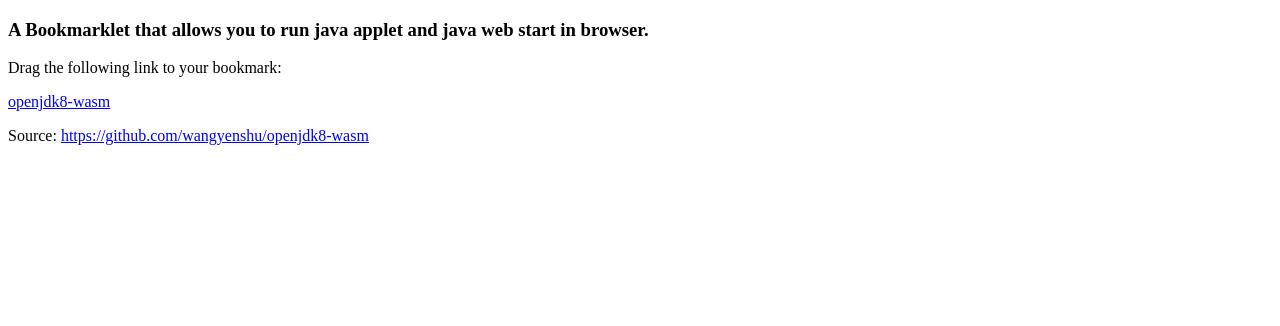
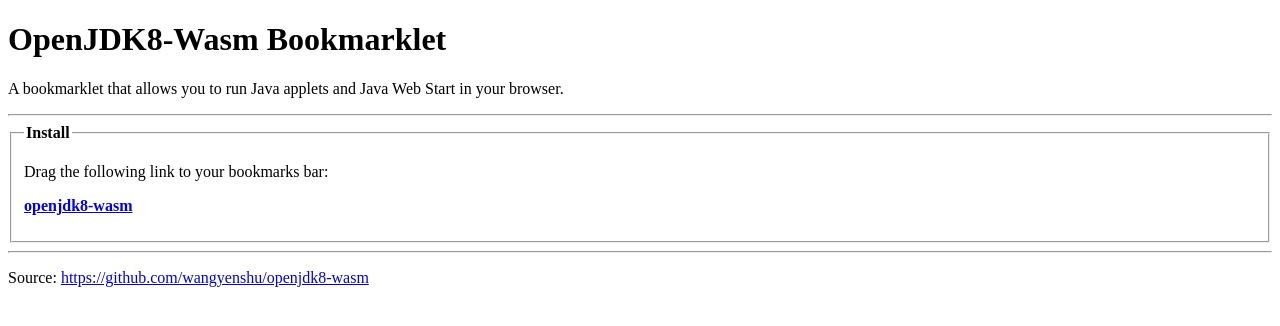
Before and after one commit to wangyenshu/openjdk8-wasm, a plain HTML site: page index.html in a window 1280 px wide. Drawn offline with Linux system fonts and the light colour scheme.

Commit message:
Update index.html

```diff
--- a/index.html
+++ b/index.html
@@ -8,13 +8,24 @@
 <body>
 
     <header>
-        <h3>A Bookmarklet that allows you to run java applet and java web start in browser.</h3>
+        <h1>OpenJDK8-Wasm Bookmarklet</h1>
+        <p>A bookmarklet that allows you to run Java applets and Java Web Start in your browser.</p>
     </header>
 
+    <hr>
+
     <main>
-        <p>Drag the following link to your bookmark:</p>
-        <a href="javascript:(function()%7B(function%20()%20%7B%0A%20%20if%20(window.OpenJDK8)%20return%3B%0A%20%20var%20s%20%3D%20document.createElement('script')%3B%0A%20%20s.src%20%3D%20'https%3A%2F%2Fwangyenshu.github.io%2Fopenjdk8-wasm%2Fopenjdk8-web.js'%3B%0A%20%20document.body.appendChild(s)%3B%0A%7D)()%3B%7D)()%3B">openjdk8-wasm</a>
-      <p>Source: <a href="https://github.com/wangyenshu/openjdk8-wasm">https://github.com/wangyenshu/openjdk8-wasm</a></p>
+        <fieldset>
+            <legend><strong>Install</strong></legend>
+            <p>Drag the following link to your bookmarks bar:</p>
+            <p><strong><a href="javascript:(function()%7B(function%20()%20%7B%0A%20%20if%20(window.OpenJDK8)%20return%3B%0A%20%20var%20s%20%3D%20document.createElement('script')%3B%0A%20%20s.src%20%3D%20'https%3A%2F%2Fwangyenshu.github.io%2Fopenjdk8-wasm%2Fopenjdk8-web.js'%3B%0A%20%20document.body.appendChild(s)%3B%0A%7D)()%3B%7D)()%3B">openjdk8-wasm</a></strong></p>
+        </fieldset>
     </main>
+
+    <hr>
+
+    <footer>
+        <p>Source: <a href="https://github.com/wangyenshu/openjdk8-wasm">https://github.com/wangyenshu/openjdk8-wasm</a></p>
+    </footer>
 </body>
 </html>
```
